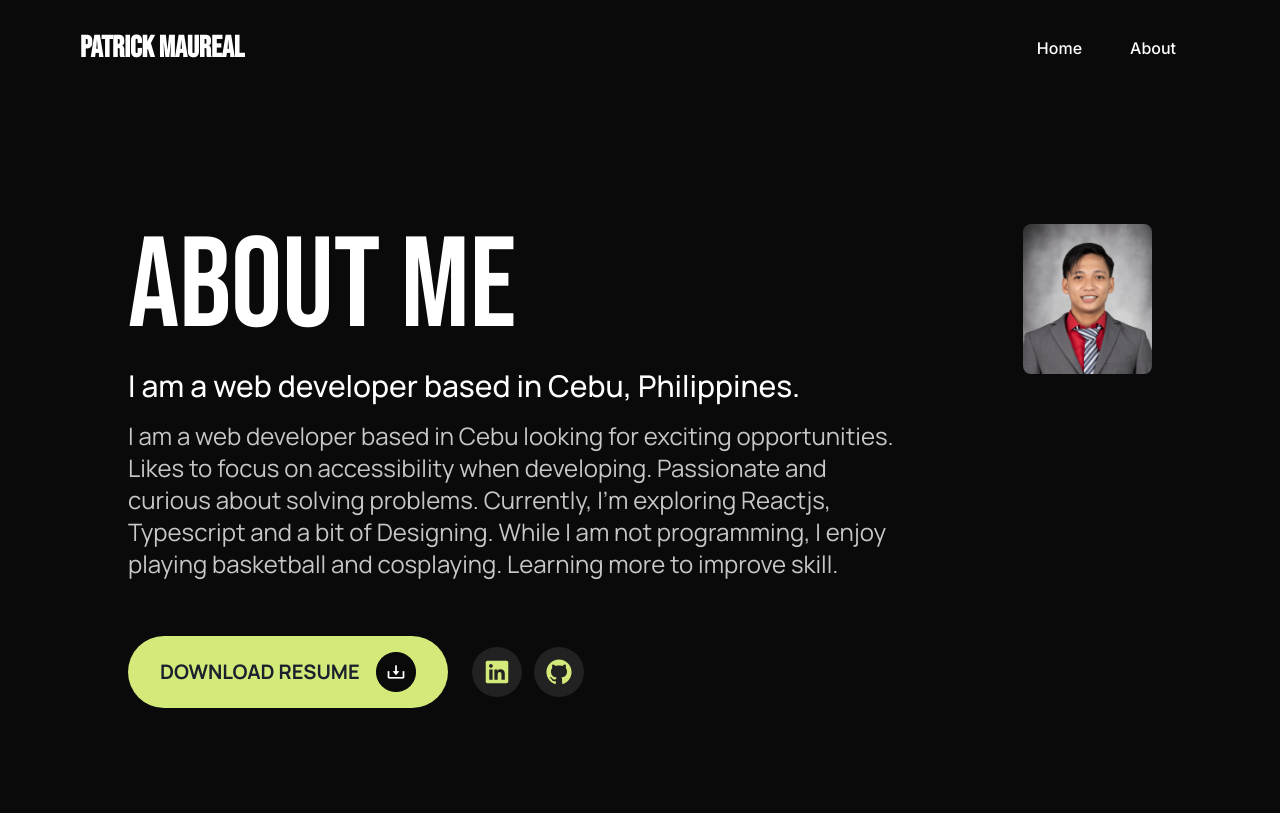
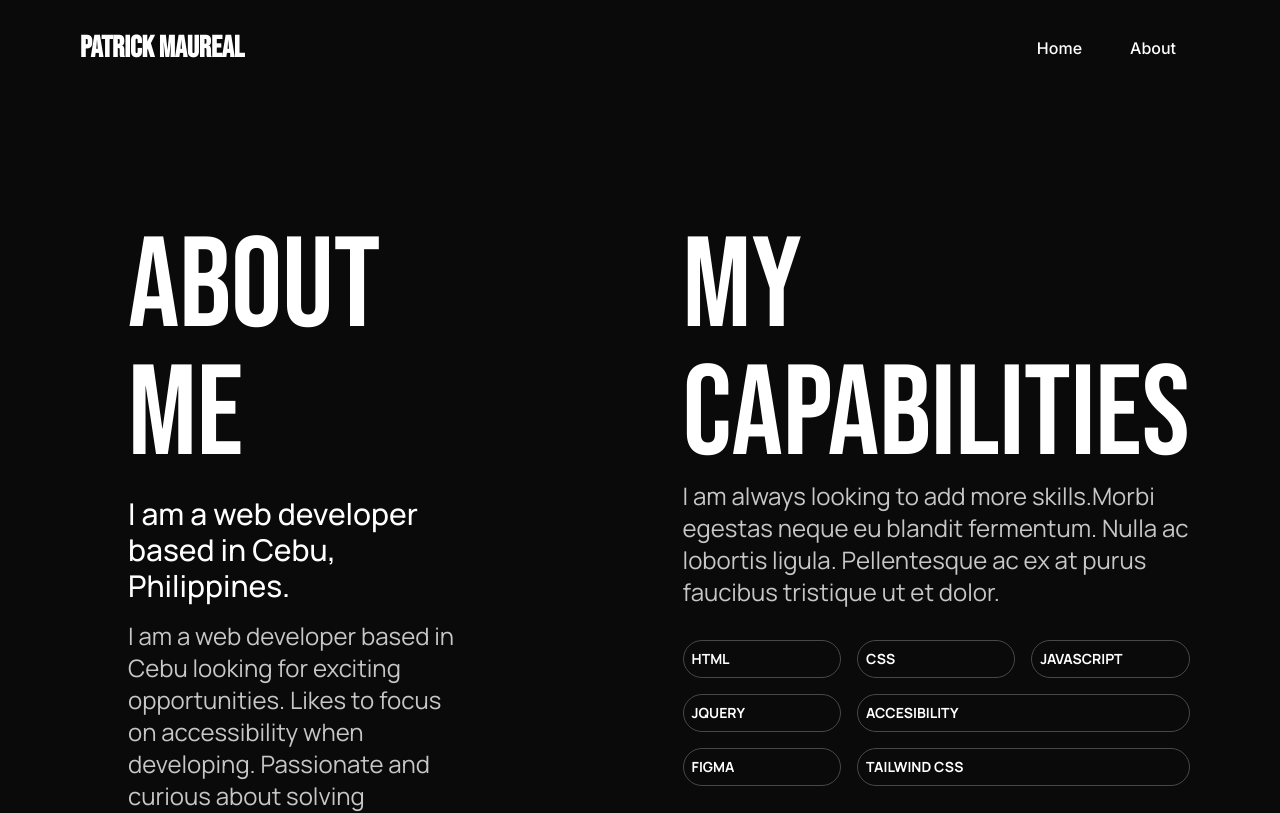
Before and after one commit to patrickMaureal/portfolio, a React (Vite) app: page /about in a window 1280 px wide. Shown: the top 813 px of the page. Built offline with nearby package versions, Linux system fonts and the light colour scheme.

Commit message:
add capabalities section

```diff
--- a/src/components/sections/about-me/AboutMe.tsx
+++ b/src/components/sections/about-me/AboutMe.tsx
@@ -30,6 +30,19 @@ const AboutMe = () => {
 			<div>
 				<img src={aboutImg} alt="" className="rounded-lg" />
 			</div>
+			<div>
+				<h1 className="font-bebas font-normal text-5xl md:text-7xl lg:text-9xl text-white ">My Capabilities</h1>
+				<p className="font-manrope text-subtitle text-base lg:text-2xl font-normal">I am always looking to add more skills.Morbi egestas neque eu blandit fermentum. Nulla ac lobortis ligula. Pellentesque ac ex at purus faucibus tristique ut et dolor. </p>
+				<div className="grid grid-cols-3 items-center justify-center gap-4 mt-8 uppercase text-white font-bold font-manrope text-sm">
+					<h4 className="border border-[#484848] rounded-full p-2">HTML</h4>
+					<h4 className="border border-[#484848] rounded-full p-2">CSS</h4>
+					<h4 className="border border-[#484848] rounded-full p-2">Javascript</h4>
+					<h4 className="border border-[#484848] rounded-full p-2">JQuery</h4>
+					<h4 className="border border-[#484848] rounded-full p-2 col-span-2">Accesibility</h4>
+					<h4 className="border border-[#484848] rounded-full p-2">Figma</h4>
+					<h4 className="border border-[#484848] rounded-full p-2 col-span-2">Tailwind CSS</h4>
+				</div>
+			</div>
 		</div>
   );
 }
```
